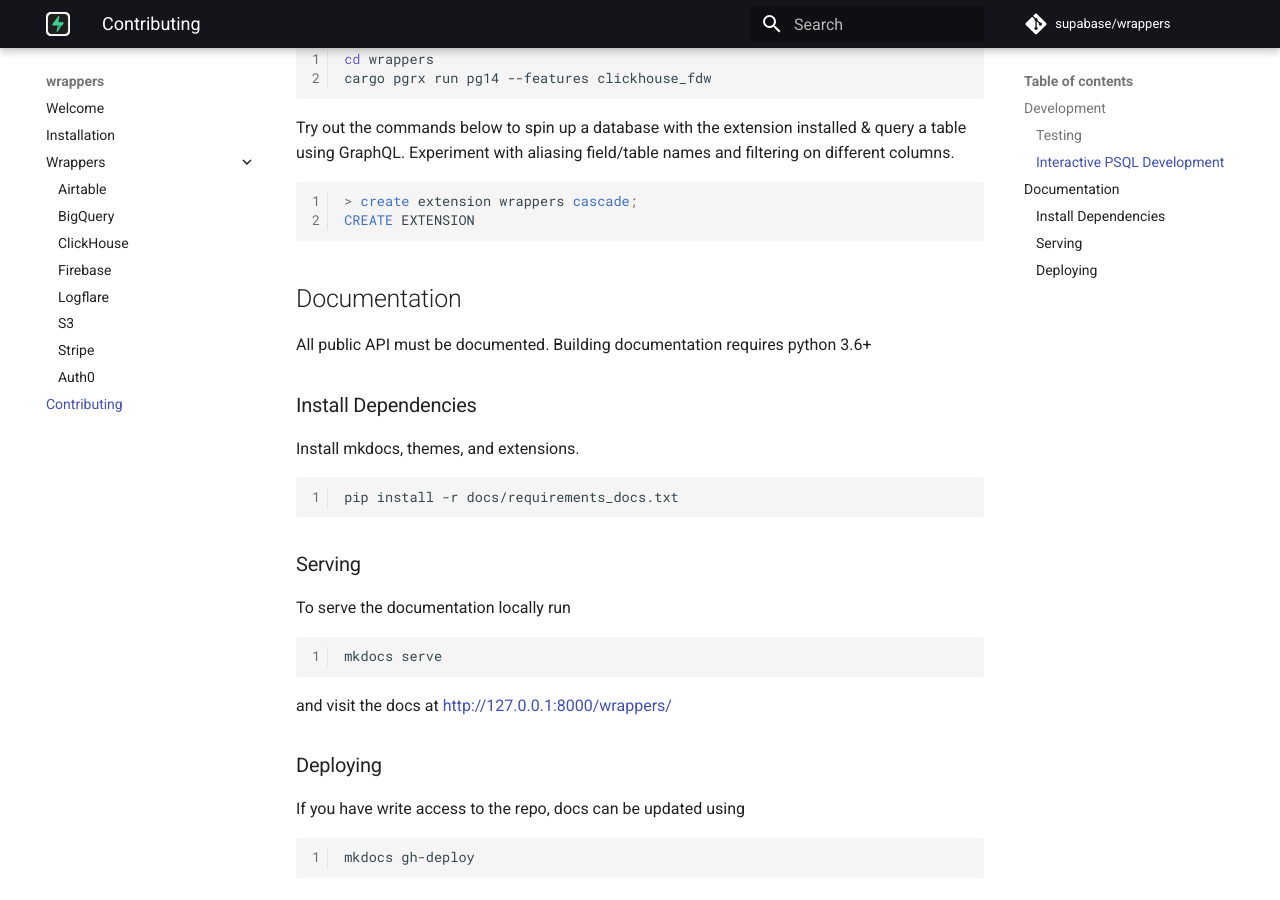
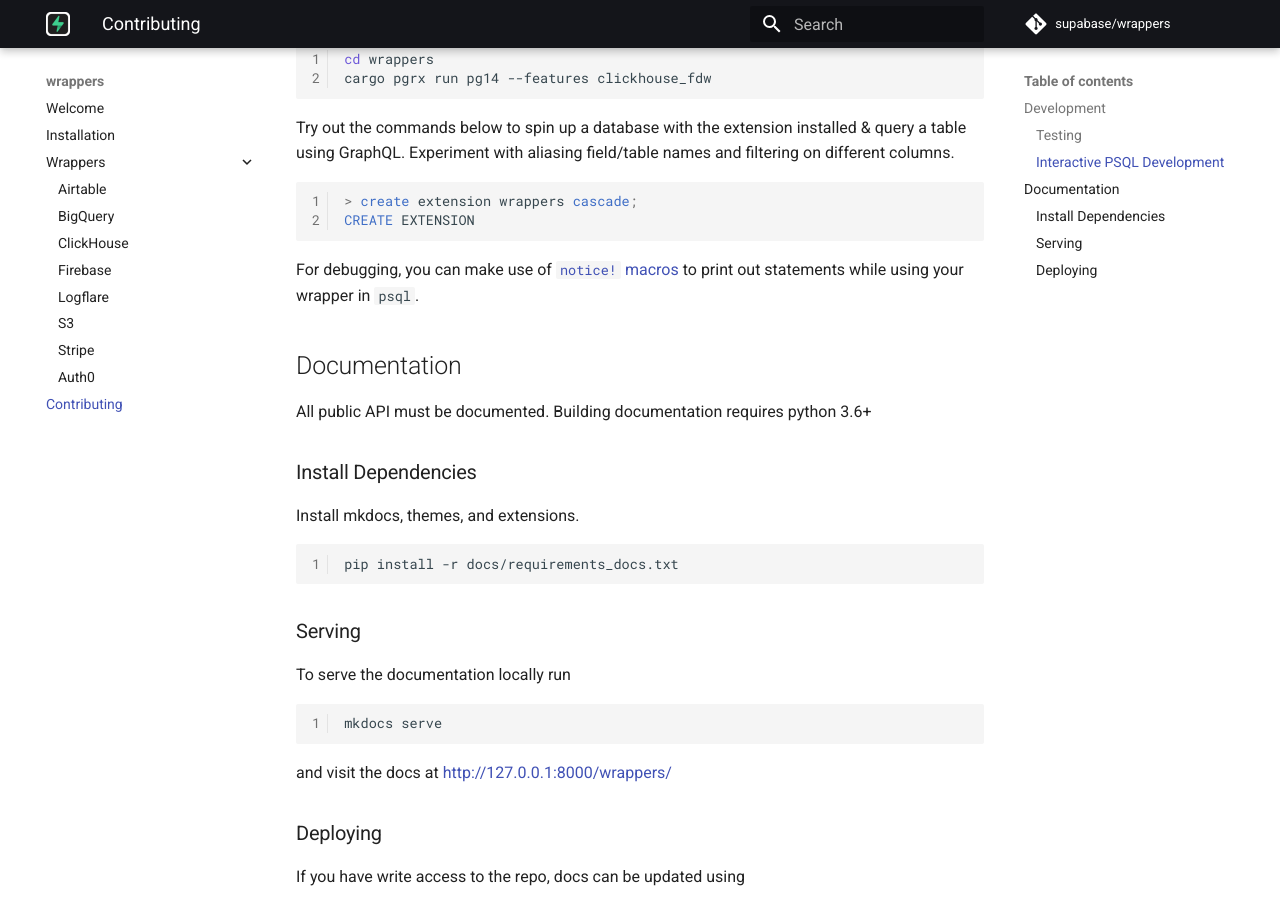
Before and after one commit to supabase/wrappers, an MkDocs documentation site: the page built from docs/contributing.md, in a window 1280 px wide and 900 px high, scrolled down 790 px. Built offline with MkDocs 1.6.1 and Material for MkDocs 9.7.7, drawn with Linux system fonts in a browser that asks for light colours; comment, search, counter and statistics services are not loaded.

Commit message:
Update contributing.md

````diff
--- a/docs/contributing.md
+++ b/docs/contributing.md
@@ -36,6 +36,8 @@ Try out the commands below to spin up a database with the extension installed &
 CREATE EXTENSION
 ```
 
+For debugging, you can make use of [`notice!` macros](https://docs.rs/pgrx/latest/pgrx/macro.notice.html) to print out statements while using your wrapper in `psql`.
+
 ## Documentation
 
 All public API must be documented. Building documentation requires python 3.6+
````
